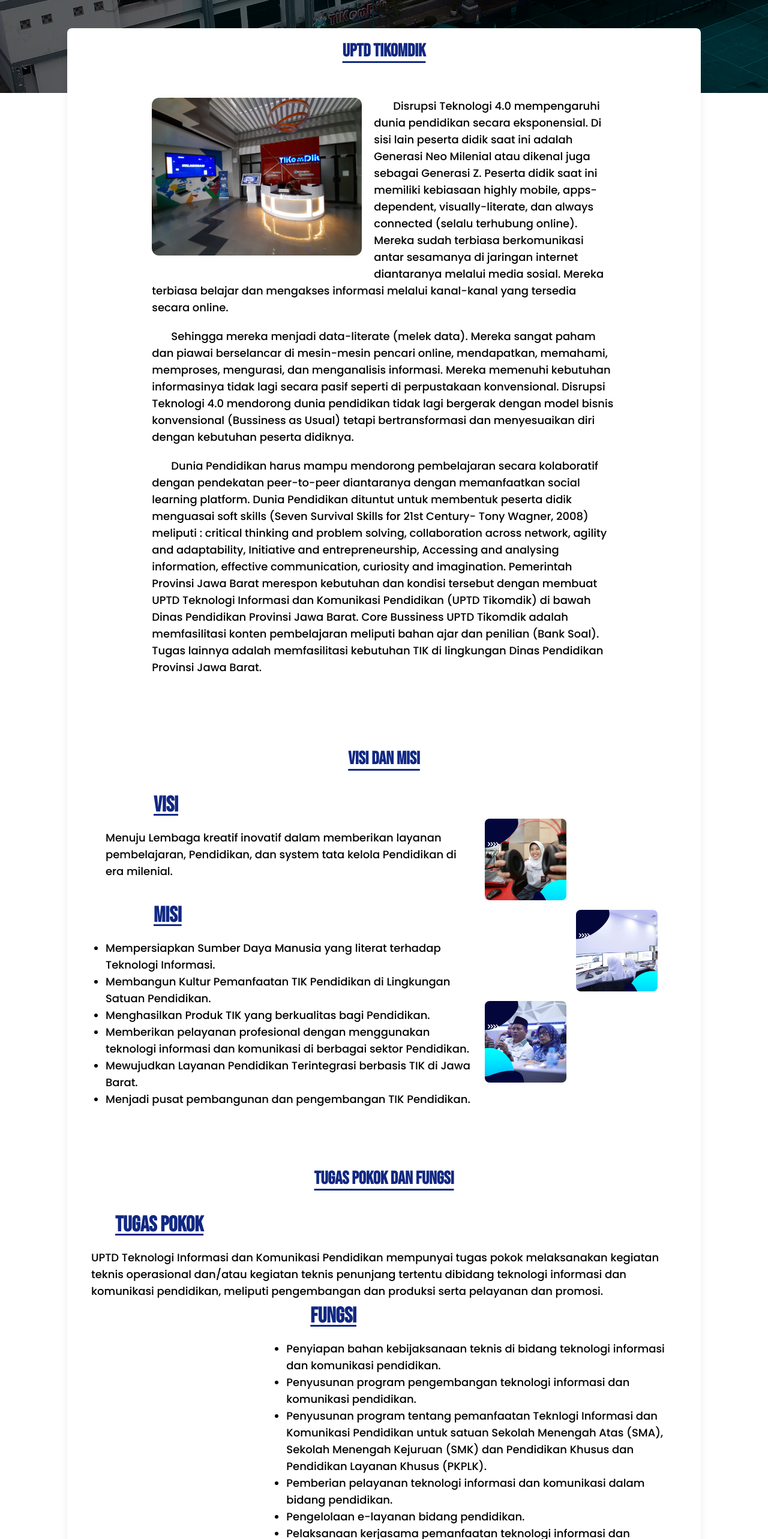
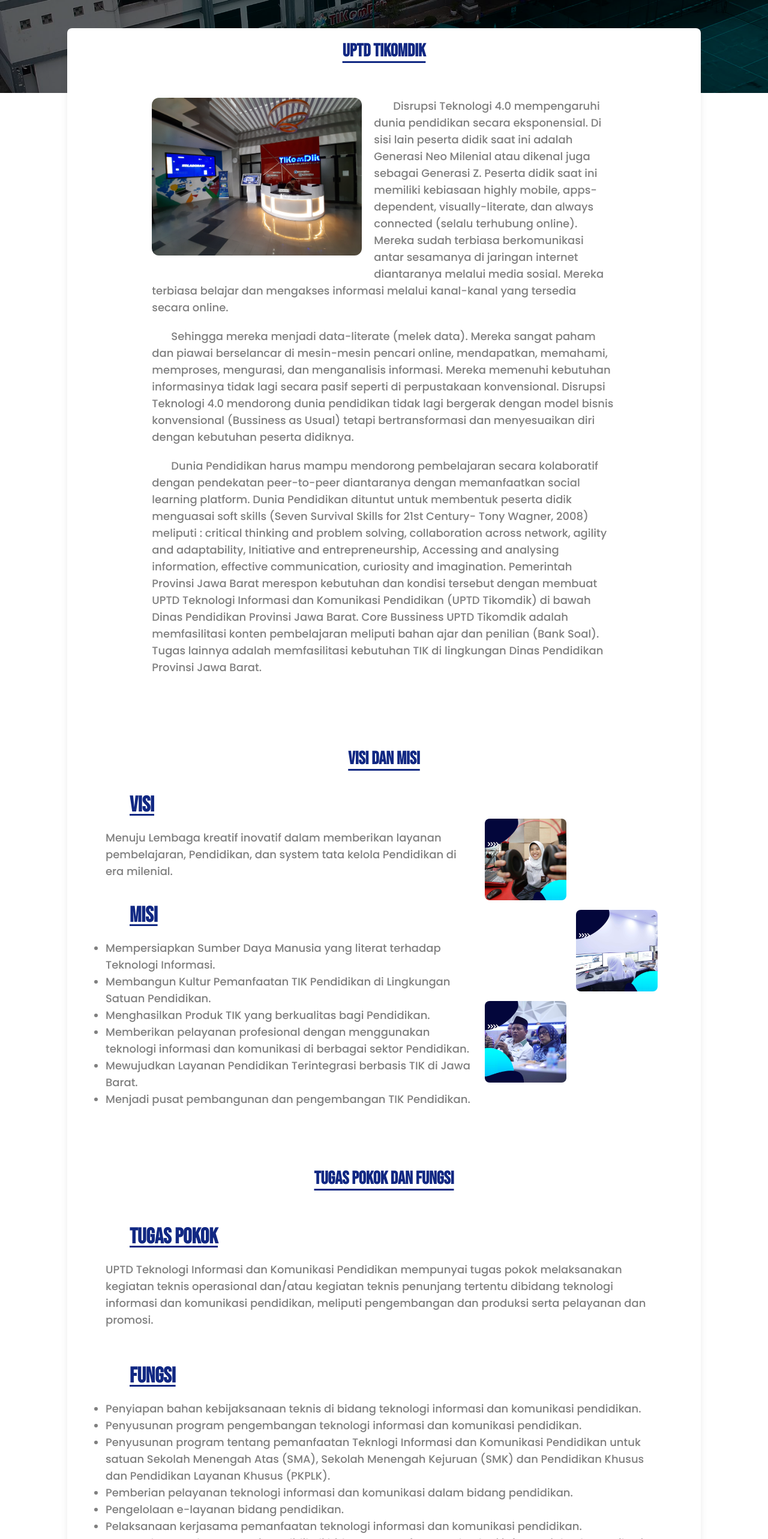
Before and after one commit to rzxyss/PelayananPublik-FE, a Next.js app: page /profile in a window 1280 px wide. Shown: the part 234-2800 px from the top of the page at 60% size. Built offline with nearby package versions, Linux system fonts and the light colour scheme.

Commit message:
edit profile menjadi lebih rapih

```diff
--- a/pages/profile.js
+++ b/pages/profile.js
@@ -1,71 +1,230 @@
-import Image from 'next/image'
-import React from 'react'
-import Navbar from '../components/Navbar'
-import {
-  BsInstagram,
-  BsWhatsapp,
-} from 'react-icons/bs'
+import Image from "next/image";
+import React from "react";
+import Navbar from "../components/Navbar";
+import { BsInstagram, BsWhatsapp } from "react-icons/bs";
 
 export default function Profile() {
   return (
-    <div className='w-full h-auto'>
+    <div className="w-full h-auto">
       <Navbar />
       <div className='bg-cover bg-[url("/image/tikomdik.jpg")] bg-center w-full h-80'>
-        <div className='bg-black/60 w-full h-full'>
-          <div className='flex flex-col p-10'>
-            <h1 className='font-BebasNeue font-medium text-5xl text-white'>tentang tikomdik</h1>
-            <h1 className='font-Poppins font-light text-xl text-white'>Ketahui segalanya tentang UPTD TIKOMDIK.</h1>
+        <div className="bg-black/60 w-full h-full">
+          <div className="flex flex-col p-10">
+            <h1 className="font-BebasNeue font-medium text-5xl text-white">
+              tentang tikomdik
+            </h1>
+            <h1 className="font-Poppins font-light text-xl text-white">
+              Ketahui segalanya tentang UPTD TIKOMDIK.
+            </h1>
           </div>
-          <div className='w-full h-auto lg:mt-14 px-5 lg:px-28'>
-            <div className='bg-white rounded-lg shadow-2xl lg:shadow-lg'>
-              <div id='tentang-tikomdik' className='mb-10'>
-                <h1 className='font-BebasNeue font-semibold text-3xl underline underline-offset-8 p-5 text-center text-[#112883]'>uptd tikomdik</h1>
-                <div className='flex flex-col lg:flex-row gap-5 px-5 lg:px-16 py-10'>
-                  <div className='lg:w-10/12 lg:mx-auto'>
-                    <Image src={'/image/lobby2.jpg'} responsive="true" alt="Hero Image" width={350} height={0} className="rounded-xl float-none mb-5 mr-5 lg:float-left" />
-                    <h1 className='font-Poppins font-medium text-lg text-black indent-5 lg:indent-8 mb-5'>Disrupsi Teknologi 4.0 mempengaruhi dunia pendidikan secara eksponensial. Di sisi lain peserta didik saat ini adalah Generasi Neo Milenial atau dikenal juga sebagai Generasi Z. Peserta didik saat ini memiliki kebiasaan highly mobile, apps-dependent, visually-literate, dan always connected (selalu terhubung online). Mereka sudah terbiasa berkomunikasi antar sesamanya di jaringan internet diantaranya melalui media sosial. Mereka terbiasa belajar dan mengakses informasi melalui kanal-kanal yang tersedia secara online.</h1>
-                    <h1 className='font-Poppins font-medium text-lg text-black indent-5 lg:indent-8 mb-5'>Sehingga mereka menjadi data-literate (melek data). Mereka sangat paham dan piawai berselancar di mesin-mesin pencari online, mendapatkan, memahami, memproses, mengurasi, dan menganalisis informasi. Mereka memenuhi kebutuhan informasinya tidak lagi secara pasif seperti di perpustakaan konvensional. Disrupsi Teknologi 4.0 mendorong dunia pendidikan tidak lagi bergerak dengan model bisnis konvensional (Bussiness as Usual) tetapi bertransformasi dan menyesuaikan diri dengan kebutuhan peserta didiknya.</h1>
-                    <h1 className='font-Poppins font-medium text-lg text-black indent-5 lg:indent-8 mb-5'>Dunia Pendidikan harus mampu mendorong pembelajaran secara kolaboratif dengan pendekatan peer-to-peer diantaranya dengan memanfaatkan social learning platform. Dunia Pendidikan dituntut untuk membentuk peserta didik menguasai soft skills (Seven Survival Skills for 21st Century- Tony Wagner, 2008) meliputi : critical thinking and problem solving, collaboration across network, agility and adaptability, Initiative and entrepreneurship, Accessing and analysing information, effective communication, curiosity and imagination. Pemerintah Provinsi Jawa Barat merespon kebutuhan dan kondisi tersebut dengan membuat UPTD Teknologi Informasi dan Komunikasi Pendidikan (UPTD Tikomdik) di bawah Dinas Pendidikan Provinsi Jawa Barat. Core Bussiness UPTD Tikomdik adalah memfasilitasi konten pembelajaran meliputi bahan ajar dan penilian (Bank Soal). Tugas lainnya adalah memfasilitasi kebutuhan TIK di lingkungan Dinas Pendidikan Provinsi Jawa Barat.</h1>
+          <div className="w-full h-auto lg:mt-14 px-5 lg:px-28">
+            <div className="bg-white rounded-lg shadow-2xl lg:shadow-lg">
+              <div id="tentang-tikomdik" className="my-10">
+                <h1 className="font-BebasNeue font-semibold text-3xl underline underline-offset-8 p-5 text-center text-[#112883]">
+                  uptd tikomdik
+                </h1>
+                <div className="flex flex-col lg:flex-row gap-5 px-5 lg:px-16 py-10">
+                  <div className="lg:w-10/12 lg:mx-auto">
+                    <Image
+                      src={"/image/lobby2.jpg"}
+                      responsive="true"
+                      alt="Hero Image"
+                      width={350}
+                      height={0}
+                      className="rounded-xl float-none mb-5 mr-5 lg:float-left"
+                    />
+                    <h1 className="font-Poppins font-medium text-lg text-black/50 indent-5 lg:indent-8 mb-5">
+                      Disrupsi Teknologi 4.0 mempengaruhi dunia pendidikan
+                      secara eksponensial. Di sisi lain peserta didik saat ini
+                      adalah Generasi Neo Milenial atau dikenal juga sebagai
+                      Generasi Z. Peserta didik saat ini memiliki kebiasaan
+                      highly mobile, apps-dependent, visually-literate, dan
+                      always connected (selalu terhubung online). Mereka sudah
+                      terbiasa berkomunikasi antar sesamanya di jaringan
+                      internet diantaranya melalui media sosial. Mereka terbiasa
+                      belajar dan mengakses informasi melalui kanal-kanal yang
+                      tersedia secara online.
+                    </h1>
+                    <h1 className="font-Poppins font-medium text-lg text-black/50 indent-5 lg:indent-8 mb-5">
+                      Sehingga mereka menjadi data-literate (melek data). Mereka
+                      sangat paham dan piawai berselancar di mesin-mesin pencari
+                      online, mendapatkan, memahami, memproses, mengurasi, dan
+                      menganalisis informasi. Mereka memenuhi kebutuhan
+                      informasinya tidak lagi secara pasif seperti di
+                      perpustakaan konvensional. Disrupsi Teknologi 4.0
+                      mendorong dunia pendidikan tidak lagi bergerak dengan
+                      model bisnis konvensional (Bussiness as Usual) tetapi
+                      bertransformasi dan menyesuaikan diri dengan kebutuhan
+                      peserta didiknya.
+                    </h1>
+                    <h1 className="font-Poppins font-medium text-lg text-black/50 indent-5 lg:indent-8 mb-5">
+                      Dunia Pendidikan harus mampu mendorong pembelajaran secara
+                      kolaboratif dengan pendekatan peer-to-peer diantaranya
+                      dengan memanfaatkan social learning platform. Dunia
+                      Pendidikan dituntut untuk membentuk peserta didik
+                      menguasai soft skills (Seven Survival Skills for 21st
+                      Century- Tony Wagner, 2008) meliputi : critical thinking
+                      and problem solving, collaboration across network, agility
+                      and adaptability, Initiative and entrepreneurship,
+                      Accessing and analysing information, effective
+                      communication, curiosity and imagination. Pemerintah
+                      Provinsi Jawa Barat merespon kebutuhan dan kondisi
+                      tersebut dengan membuat UPTD Teknologi Informasi dan
+                      Komunikasi Pendidikan (UPTD Tikomdik) di bawah Dinas
+                      Pendidikan Provinsi Jawa Barat. Core Bussiness UPTD
+                      Tikomdik adalah memfasilitasi konten pembelajaran meliputi
+                      bahan ajar dan penilian (Bank Soal). Tugas lainnya adalah
+                      memfasilitasi kebutuhan TIK di lingkungan Dinas Pendidikan
+                      Provinsi Jawa Barat.
+                    </h1>
                   </div>
                 </div>
               </div>
-              <div id='visi-misi' className='mb-10'>
-                <h1 className='font-BebasNeue font-semibold text-3xl underline underline-offset-8 p-5 text-center text-[#112883]'>visi dan misi</h1>
-                <div className='grid lg:grid-cols-3 gap-2 px-16 py-5 lg:items-center'>
-                  <div className='col-span-2'>
-                    <div className='flex flex-col'>
-                      <div className='flex-col'>
-                        <h1 className='font-BebasNeue font-semibold text-4xl px-10 lg:px-20 underline underline-offset-4 text-[#112883] mb-5'>Visi</h1>
-                        <h1 className='font-Poppins font-medium text-lg'>Menuju Lembaga kreatif inovatif dalam memberikan layanan pembelajaran, Pendidikan, dan system tata kelola Pendidikan di era milenial.</h1>
+              <div id="visi-misi" className="my-10">
+                <h1 className="font-BebasNeue font-semibold text-3xl underline underline-offset-8 p-5 text-center text-[#112883]">
+                  visi dan misi
+                </h1>
+                <div className="grid lg:grid-cols-3 gap-2 px-16 py-5 lg:items-center">
+                  <div className="col-span-2">
+                    <div className="flex flex-col">
+                      <div className="flex-col">
+                        <h1 className="font-BebasNeue font-semibold text-4xl px-5 lg:px-10 underline underline-offset-4 text-[#112883] mb-5">
+                          Visi
+                        </h1>
+                        <h1 className="font-Poppins font-medium text-lg text-black/50">
+                          Menuju Lembaga kreatif inovatif dalam memberikan
+                          layanan pembelajaran, Pendidikan, dan system tata
+                          kelola Pendidikan di era milenial.
+                        </h1>
                       </div>
-                      <div className='flex-col mt-10'>
-                        <h1 className='font-BebasNeue font-semibold text-4xl px-10 lg:px-20 underline underline-offset-4 text-[#112883] mb-5'>Misi</h1>
-                        <ul className='list-disc list-outside'>
-                          <li className='font-Poppins font-medium text-lg'>Mempersiapkan Sumber Daya Manusia yang literat terhadap Teknologi Informasi.</li>
-                          <li className='font-Poppins font-medium text-lg'>Membangun Kultur Pemanfaatan TIK Pendidikan di Lingkungan Satuan Pendidikan.</li>
-                          <li className='font-Poppins font-medium text-lg'>Menghasilkan Produk TIK yang berkualitas bagi Pendidikan.</li>
-                          <li className='font-Poppins font-medium text-lg'>Memberikan pelayanan profesional dengan menggunakan teknologi informasi dan komunikasi di berbagai sektor Pendidikan.</li>
-                          <li className='font-Poppins font-medium text-lg'>Mewujudkan Layanan Pendidikan Terintegrasi berbasis TIK di Jawa Barat.</li>
-                          <li className='font-Poppins font-medium text-lg'>Menjadi pusat pembangunan dan pengembangan TIK Pendidikan.</li>
+                      <div className="flex-col mt-10">
+                        <h1 className="font-BebasNeue font-semibold text-4xl px-5 lg:px-10 underline underline-offset-4 text-[#112883] mb-5">
+                          Misi
+                        </h1>
+                        <ul className="list-disc list-outside text-black/50">
+                          <li className="font-Poppins font-medium text-lg">
+                            Mempersiapkan Sumber Daya Manusia yang literat
+                            terhadap Teknologi Informasi.
+                          </li>
+                          <li className="font-Poppins font-medium text-lg">
+                            Membangun Kultur Pemanfaatan TIK Pendidikan di
+                            Lingkungan Satuan Pendidikan.
+                          </li>
+                          <li className="font-Poppins font-medium text-lg">
+                            Menghasilkan Produk TIK yang berkualitas bagi
+                            Pendidikan.
+                          </li>
+                          <li className="font-Poppins font-medium text-lg">
+                            Memberikan pelayanan profesional dengan menggunakan
+                            teknologi informasi dan komunikasi di berbagai
+                            sektor Pendidikan.
+                          </li>
+                          <li className="font-Poppins font-medium text-lg">
+                            Mewujudkan Layanan Pendidikan Terintegrasi berbasis
+                            TIK di Jawa Barat.
+                          </li>
+                          <li className="font-Poppins font-medium text-lg">
+                            Menjadi pusat pembangunan dan pengembangan TIK
+                            Pendidikan.
+                          </li>
                         </ul>
                       </div>
                     </div>
                   </div>
-                  <div className='hidden lg:grid lg:grid-cols-2'>
-                    <div className='col-start-1 row-start-1 flex justify-end p-2'><Image src={'/image/visi-misi1.jpg'} width={200} height={0} className='rounded-lg' /></div>
-                    <div className='col-start-2 row-start-2 flex justify-start p-2'><Image src={'/image/visi-misi2.jpg'} width={200} height={0} className='rounded-lg' /></div>
-                    <div className='col-start-1 row-start-3 flex justify-end p-2'><Image src={'/image/visi-misi3.jpg'} width={200} height={0} className='rounded-lg' /></div>
+                  <div className="hidden lg:grid lg:grid-cols-2">
+                    <div className="col-start-1 row-start-1 flex justify-end p-2">
+                      <Image
+                        src={"/image/visi-misi1.jpg"}
+                        width={200}
+                        height={0}
+                        className="rounded-lg"
+                      />
+                    </div>
+                    <div className="col-start-2 row-start-2 flex justify-start p-2">
+                      <Image
+                        src={"/image/visi-misi2.jpg"}
+                        width={200}
+                        height={0}
+                        className="rounded-lg"
+                      />
+                    </div>
+                    <div className="col-start-1 row-start-3 flex justify-end p-2">
+                      <Image
+                        src={"/image/visi-misi3.jpg"}
+                        width={200}
+                        height={0}
+                        className="rounded-lg"
+                      />
+                    </div>
                   </div>
                 </div>
               </div>
-              <div id='tugas-pokok-dan-fungsi' className=''>
-                <h1 className='font-BebasNeue font-semibold text-3xl underline underline-offset-8 p-5 text-center text-[#112883] pt-10'>tugas pokok dan fungsi</h1>
-                <div className='grid grid-cols-3 gap-2 px-10'>
+              <div id="tugas-pokok-dan-fungsi" className="">
+                <h1 className="font-BebasNeue font-semibold text-3xl underline underline-offset-8 p-5 text-center text-[#112883] pt-10">
+                  tugas pokok dan fungsi
+                </h1>
+                <div className="flex flex-col px-16">
+                  <div className="my-5">
+                    <h1 className="font-BebasNeue font-semibold text-4xl px-5 lg:px-10 underline underline-offset-4 text-[#112883] mt-5 mb-5">
+                      tugas pokok
+                    </h1>
+                    <h1 className="font-Poppins font-medium text-lg text-black/50">
+                      UPTD Teknologi Informasi dan Komunikasi Pendidikan
+                      mempunyai tugas pokok melaksanakan kegiatan teknis
+                      operasional dan/atau kegiatan teknis penunjang tertentu
+                      dibidang teknologi informasi dan komunikasi pendidikan,
+                      meliputi pengembangan dan produksi serta pelayanan dan
+                      promosi.
+                    </h1>
+                  </div>
+                  <div className="my-5">
+                    <h1 className="font-BebasNeue font-semibold text-4xl px-5 lg:px-10 underline underline-offset-4 text-[#112883] mt-5 mb-5">
+                      fungsi
+                    </h1>
+                    <ul className="list-disc list-outside text-black/50">
+                      <li className="font-Poppins font-medium text-lg">
+                        Penyiapan bahan kebijaksanaan teknis di bidang teknologi
+                        informasi dan komunikasi pendidikan.
+                      </li>
+                      <li className="font-Poppins font-medium text-lg">
+                        Penyusunan program pengembangan teknologi informasi dan
+                        komunikasi pendidikan.
+                      </li>
+                      <li className="font-Poppins font-medium text-lg">
+                        Penyusunan program tentang pemanfaatan Teknlogi
+                        Informasi dan Komunikasi Pendidikan untuk satuan Sekolah
+                        Menengah Atas (SMA), Sekolah Menengah Kejuruan (SMK) dan
+                        Pendidikan Khusus dan Pendidikan Layanan Khusus (PKPLK).
+                      </li>
+                      <li className="font-Poppins font-medium text-lg">
+                        Pemberian pelayanan teknologi informasi dan komunikasi
+                        dalam bidang pendidikan.
+                      </li>
+                      <li className="font-Poppins font-medium text-lg">
+                        Pengelolaan e-layanan bidang pendidikan.
+                      </li>
+                      <li className="font-Poppins font-medium text-lg">
+                        Pelaksanaan kerjasama pemanfaatan teknologi informasi
+                        dan komunikasi pendidikan.
+                      </li>
+                      <li className="font-Poppins font-medium text-lg">
+                        Pengembangan kompetensi pendidik di bidang pemanfaatan
+                        teknologi informasi dan komunikasi untuk pembelajaran.
+                      </li>
+                      <li className="font-Poppins font-medium text-lg">
+                        Pengembangan kompetensi tenaga kependidikan dibidang
+                        pemanfaatan teknologi informasi dan komunikasi
+                        pendidikan.
+                      </li>
+                    </ul>
+                  </div>
+                </div>
+                {/* <div className='grid grid-cols-3 gap-2 px-10'>
                   <div className='lg:col-start-1 lg:row-start-1 col-span-3'>
                     <h1 className='font-BebasNeue font-semibold text-4xl px-5 lg:px-10 underline underline-offset-4 text-[#112883] mt-5 mb-5'>tugas pokok</h1>
                     <h1 className='font-Poppins font-medium text-lg'>UPTD Teknologi Informasi dan Komunikasi Pendidikan mempunyai tugas pokok melaksanakan kegiatan teknis operasional dan/atau kegiatan teknis penunjang tertentu dibidang teknologi informasi dan komunikasi pendidikan, meliputi pengembangan dan produksi serta pelayanan dan promosi.</h1>
                   </div>
-                  <div className='lg:col-start-2 lg:row-start-2 col-span-3'>
+                  <div className=' lg:row-start-2 col-span-3'>
                     <h1 className='font-BebasNeue font-semibold text-4xl px-5 lg:px-10 underline underline-offset-4 text-[#112883] mb-5'>fungsi</h1>
                     <ul className='list-disc list-outside'>
                       <li className='font-Poppins font-medium text-lg'>Penyiapan bahan kebijaksanaan teknis di bidang teknologi informasi dan komunikasi pendidikan.</li>
@@ -78,69 +237,19 @@
                       <li className='font-Poppins font-medium text-lg'>Pengembangan kompetensi tenaga kependidikan dibidang pemanfaatan teknologi informasi dan komunikasi pendidikan.</li>
                     </ul>
                   </div>
-                </div>
+                </div> */}
               </div>
-              <div className='mt-10' id='team-project'>
-                <h1 className='font-BebasNeue font-semibold text-3xl underline underline-offset-8 p-5 text-center text-[#112883]'>team project</h1>
-                <div className='grid lg:grid-cols-4 gap-5 mt-10'>
-                  <div className='flex flex-col items-center justify-center mb-10'>
-                    <div className='bg-[#112883] w-11/12 lg:w-9/12 flex flex-col justify-center items-center p-5 space-y-3 rounded-2xl'>
-                      <Image src={'/image/pp.png'} width={200} height={200} className='rounded-full' />
-                      <h1 className='font-BebasNeue font-medium text-3xl text-white pt-10'>fajar muhammad</h1>
-                      <h1 className='font-BebasNeue font-medium text-3xl'>UI / UX Design</h1>
-                      <h1 className='font-BebasNeue font-medium text-3xl text-white'>smkn 13 bandung</h1>
-                    </div>
-                    <h1 className='font-BebasNeue font-semibold text-3xl underline underline-offset-8 p-5 text-center text-[#112883]'>contact</h1>
-                    <div className='flex flex-row gap-5'>
-                      <BsInstagram className='w-10 h-10' />
-                      <BsWhatsapp className='w-10 h-10' />
-                    </div>
-                  </div>
-                  <div className='flex flex-col items-center justify-center mb-10'>
-                    <div className='bg-[#112883] w-11/12 lg:w-9/12 flex flex-col justify-center items-center p-5 space-y-3 rounded-2xl'>
-                      <Image src={'/image/pp.png'} width={200} height={200} className='rounded-full' />
-                      <h1 className='font-BebasNeue font-medium text-3xl text-white pt-10'>rizki saepul aziz</h1>
-                      <h1 className='font-BebasNeue font-medium text-3xl'>frontend</h1>
-                      <h1 className='font-BebasNeue font-medium text-3xl text-white'>smkn 13 bandung</h1>
-                    </div>
-                    <h1 className='font-BebasNeue font-semibold text-3xl underline underline-offset-8 p-5 text-center text-[#112883]'>contact</h1>
-                    <div className='flex flex-row gap-5'>
-                      <BsInstagram className='w-10 h-10' />
-                      <BsWhatsapp className='w-10 h-10' />
-                    </div>
-                  </div>
-                  <div className='flex flex-col items-center justify-center mb-10'>
-                    <div className='bg-[#112883] w-11/12 lg:w-9/12 flex flex-col justify-center items-center p-5 space-y-3 rounded-2xl'>
-                      <Image src={'/image/pp.png'} width={200} height={200} className='rounded-full' />
-                      <h1 className='font-BebasNeue font-medium text-3xl text-white pt-10'>m ilham hardiana</h1>
-                      <h1 className='font-BebasNeue font-medium text-3xl'>frontend</h1>
-                      <h1 className='font-BebasNeue font-medium text-3xl text-white'>smkn 13 bandung</h1>
-                    </div>
-                    <h1 className='font-BebasNeue font-semibold text-3xl underline underline-offset-8 p-5 text-center text-[#112883]'>contact</h1>
-                    <div className='flex flex-row gap-5'>
-                      <BsInstagram className='w-10 h-10' />
-                      <BsWhatsapp className='w-10 h-10' />
-                    </div>
-                  </div>
-                  <div className='flex flex-col items-center justify-center mb-10'>
-                    <div className='bg-[#112883] w-11/12 lg:w-9/12 flex flex-col justify-center items-center p-5 space-y-3 rounded-2xl'>
-                      <Image src={'/image/pp.png'} width={200} height={200} className='rounded-full' />
-                      <h1 className='font-BebasNeue font-medium text-3xl text-white pt-10'>izza zaki zarkaysi</h1>
-                      <h1 className='font-BebasNeue font-medium text-3xl'>backend</h1>
-                      <h1 className='font-BebasNeue font-medium text-3xl text-white'>smkn 13 bandung</h1>
-                    </div>
-                    <h1 className='font-BebasNeue font-semibold text-3xl underline underline-offset-8 p-5 text-center text-[#112883]'>contact</h1>
-                    <div className='flex flex-row gap-5'>
-                      <BsInstagram className='w-10 h-10' />
-                      <BsWhatsapp className='w-10 h-10' />
-                    </div>
-                  </div>
-                </div>
+              <div className="mt-10" id="team-project">
+                <h1 className="font-BebasNeue font-semibold text-3xl underline underline-offset-8 p-5 text-center text-[#112883]">
+                  team project
+                </h1>
+                <h1 className="text-center">Coming Soon......</h1>
+                <div className="grid grid-cols-1 lg:grid-cols-2 gap-5 mt-10"></div>
               </div>
             </div>
           </div>
         </div>
       </div>
     </div>
-  )
+  );
 }
```
